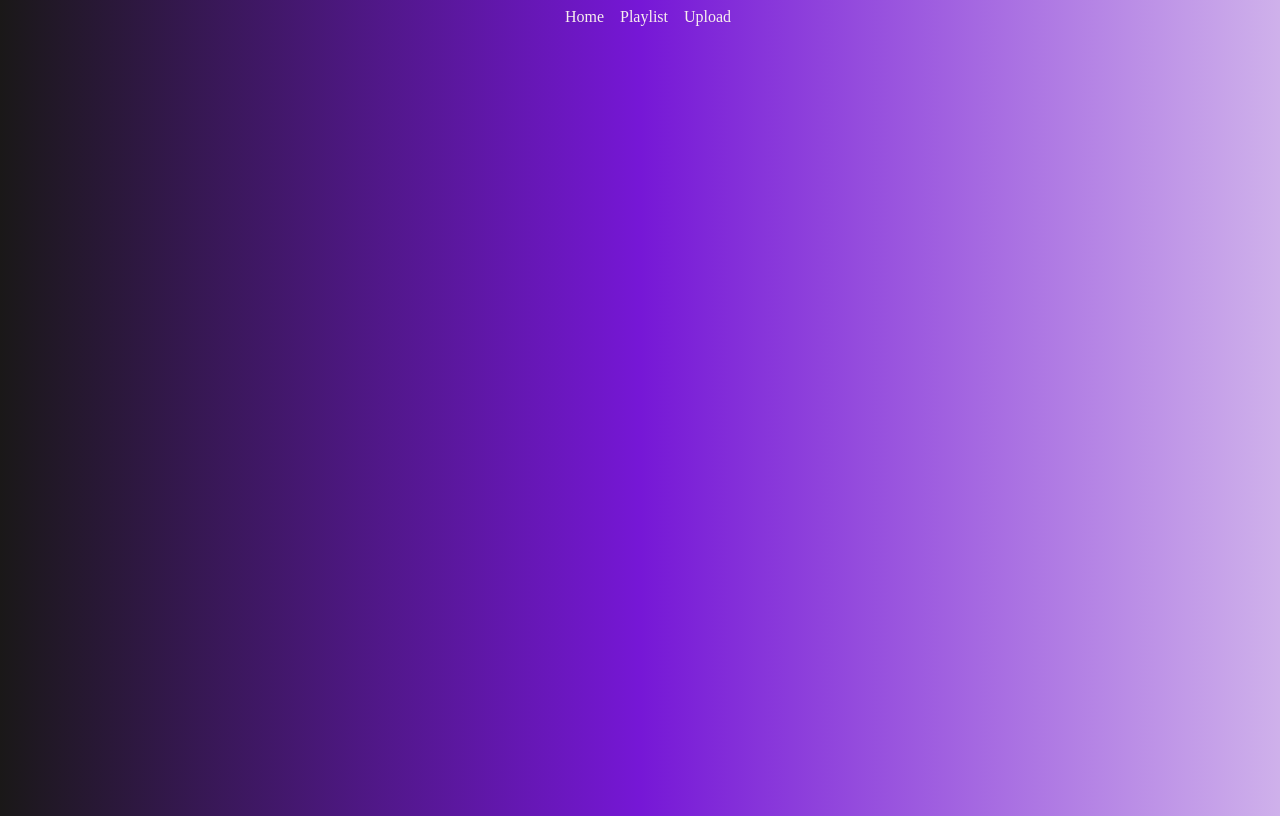
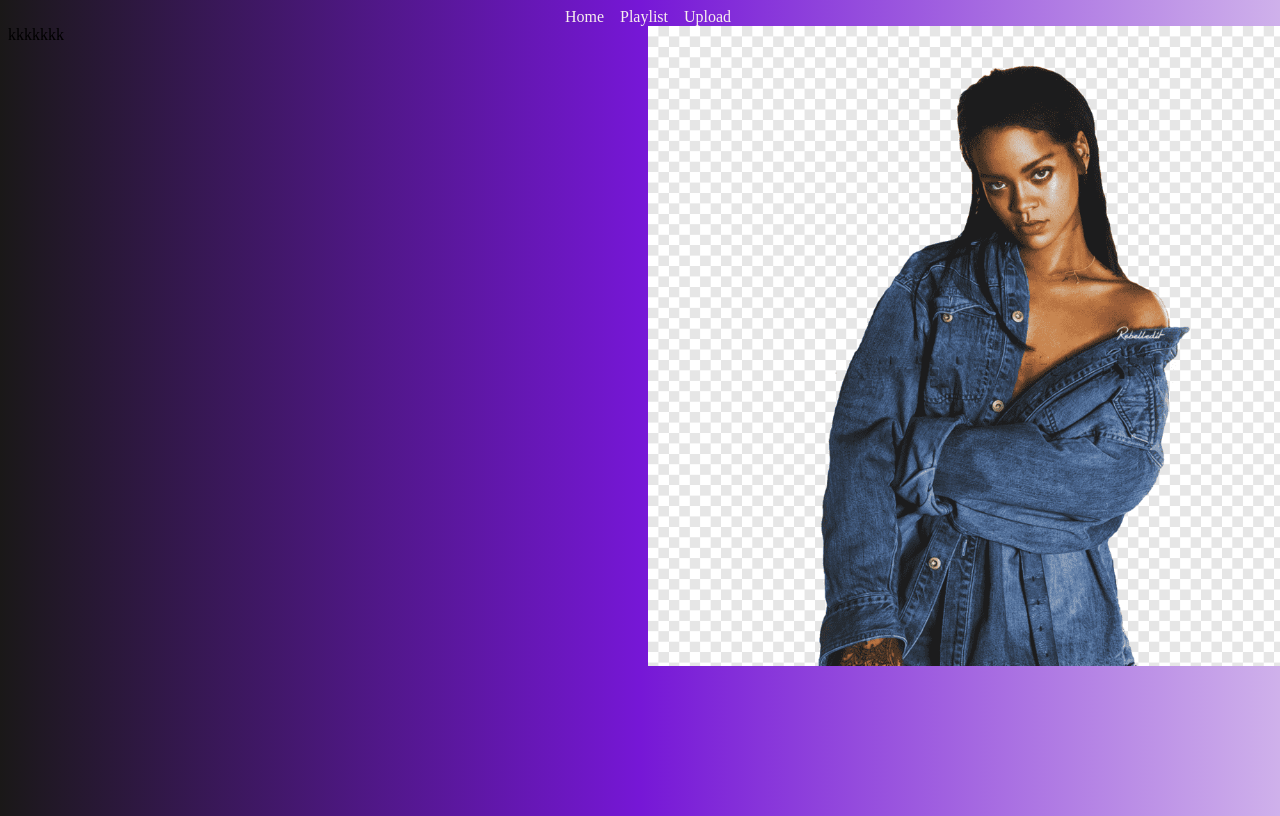
Before and after one commit to luhfeitosa/paradise_music, a plain HTML site: page index.html in a window 1280 px wide. Drawn offline with Linux system fonts and the light colour scheme.

Commit message:
alteraçoes

```diff
--- a/estilo.css
+++ b/estilo.css
@@ -1,12 +1,26 @@
-body{
+body {
     height: 100vh;
     width: 100vw;
-    background-image: linear-gradient(to right, rgb(26, 24, 24),#7617D6,#cfb1eb);
+    background-image: linear-gradient(to right, rgb(26, 24, 24), #7617D6, #cfb1eb);
 }
+
 nav {
     display: flex;
-    gap:16px;
+    gap: 16px;
     color: #f8eeee;
     justify-content: center;
 
 }
+
+main {
+    display: flex;
+    justify-content: space-between;
+}
+
+main .metade{
+    width: 50%;
+}
+
+img {
+    max-width: 100%;
+}
--- a/index.html
+++ b/index.html
@@ -16,8 +16,11 @@
         </nav>
     </header>
     <main>
+        <div class="metade">kkkkkkk</div>
+        <div class="metade">
+            <img src="rh.png">
 
-
+    </div>
     </main>
 </body>
 
```
Also changed, not shown: img.jpeg (added), rh.png (added).
